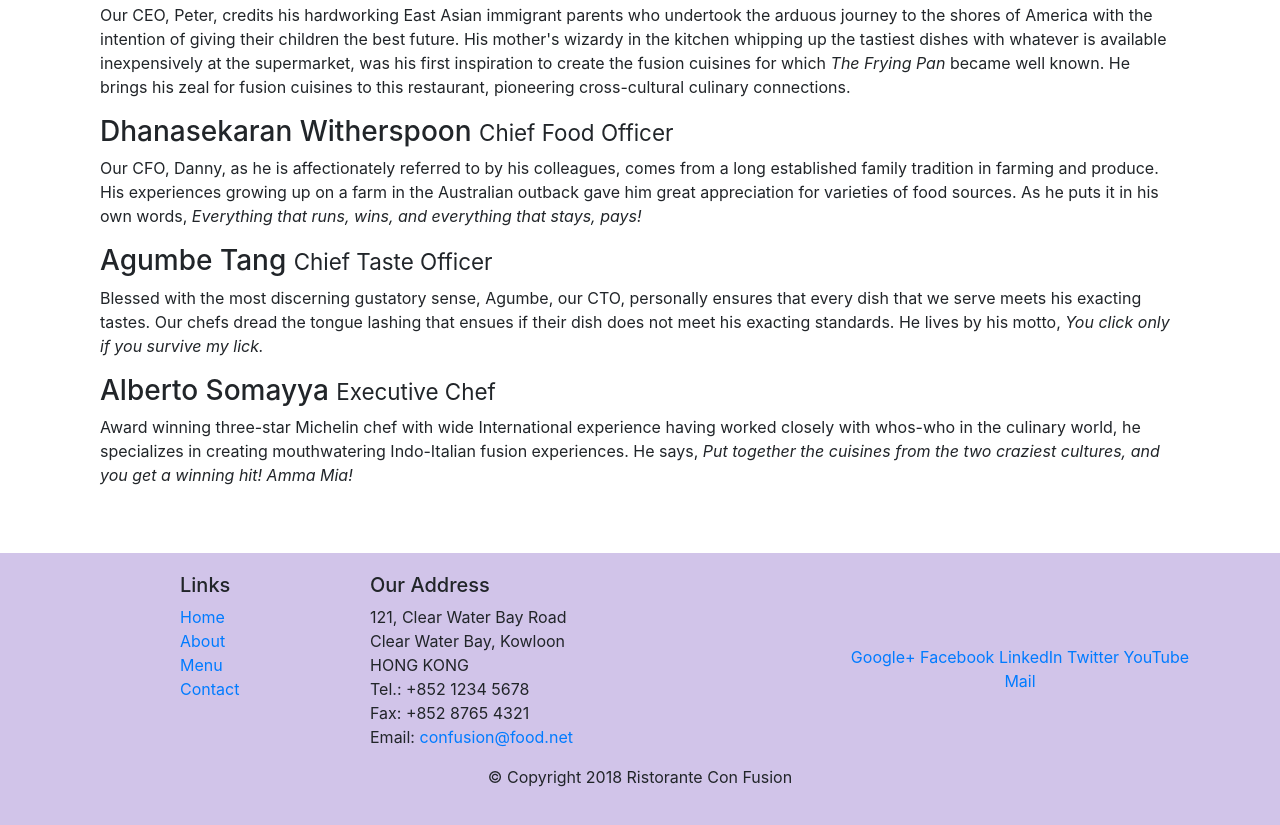
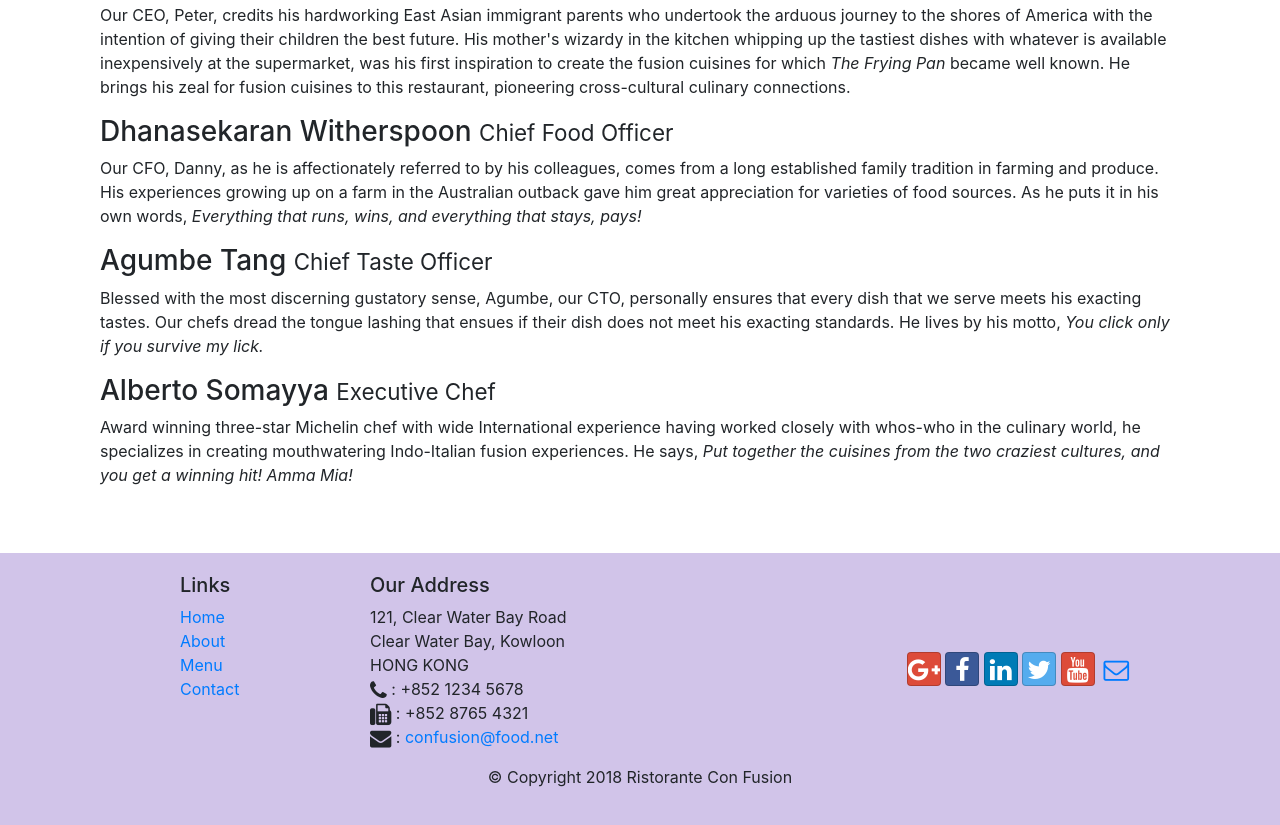
Before and after one commit to Carol2807/Learn_Bootstrap, a website: page aboutus.html in a window 1280 px wide. Shown: the part 1000-1825 px from the top of the page. Drawn offline with nearby package versions, Linux system fonts and the light colour scheme.

Commit message:
Icon Fonts

```diff
--- a/aboutus.html
+++ b/aboutus.html
@@ -9,6 +9,8 @@
 
     <!-- Bootstrap CSS -->
     <link rel="stylesheet" href="node_modules/bootstrap/dist/css/bootstrap.min.css">
+    <link rel="stylesheet" href="node_modules/font-awesome/css/font-awesome.min.css">
+    <link rel="stylesheet" href="node_modules/bootstrap-social/bootstrap-social.css">
     <link rel="stylesheet" href="css/styles.css">
 
     <title>Ristorante Con Fusion: About Us</title>
@@ -24,10 +26,10 @@
             <a class="navbar-brand mr-auto" href="./index.html">Ristorante Con Fusion</a><!--navbar-brand for showing brand name or logo in nav bar-->
             <div class="collapse navbar-collapse" id="Navbar">
                 <ul class="navbar-nav mr-auto"><!--navbar-nav horizontalnav bar, mr-auto used to specify the right margin-->
-                    <li class="nav-item"><a class="nav-link" href="./index.html">Home</a></li><!--nav-item to display items as horizontal links-->
-                    <li class="nav-item active"><a class="nav-link" href="#">About</a></li><!--nav-item to display items as horizontal links-->
-                    <li class="nav-item"><a class="nav-link" href="#">Menu</a></li><!--nav-item to display items as horizontal links-->
-                    <li class="nav-item"><a class="nav-link" href="#">Contact</a></li><!--nav-item to display items as horizontal links-->
+                    <li class="nav-item"><a class="nav-link" href="./index.html"><span class="fa fa-home fa-lg"></span> Home</a></li><!--nav-item to display items as horizontal links-->
+                    <li class="nav-item active"><a class="nav-link" href="#"><span class="fa fa-info fa-lg"></span> About</a></li><!--nav-item to display items as horizontal links-->
+                    <li class="nav-item"><a class="nav-link" href="#"><span class="fa fa-list fa-lg"></span> Menu</a></li><!--nav-item to display items as horizontal links-->
+                    <li class="nav-item"><a class="nav-link" href="#"><span class="fa fa-address-card fa-lg"></span> Contact</a></li><!--nav-item to display items as horizontal links-->
                 </ul>
             </div>
         </div>
@@ -102,19 +104,19 @@
 		              121, Clear Water Bay Road<br>
 		              Clear Water Bay, Kowloon<br>
 		              HONG KONG<br>
-		              Tel.: +852 1234 5678<br>
-		              Fax: +852 8765 4321<br>
-		              Email: <a href="mailto:confusion@food.net">confusion@food.net</a>
+                      <i class="fa fa-phone fa-lg"></i>  : +852 1234 5678<br>
+		              <i class="fa fa-fax fa-lg"></i>  : +852 8765 4321<br>
+		              <i class="fa fa-envelope fa-lg"></i>  : <a href="mailto:confusion@food.net">confusion@food.net</a>
 		           </address>
                 </div>
                 <div class="col-12 col-sm-4 align-self-center">
                     <div class="text-center">
-                        <a href="http://google.com/+">Google+</a>
-                        <a href="http://www.facebook.com/profile.php?id=">Facebook</a>
-                        <a href="http://www.linkedin.com/in/">LinkedIn</a>
-                        <a href="http://twitter.com/">Twitter</a>
-                        <a href="http://youtube.com/">YouTube</a>
-                        <a href="mailto:">Mail</a>
+                        <a class="btn btn-social-icon btn-google" href="http://google.com/+"><i class="fa fa-google-plus fa-lg"></i></a>
+                        <a class="btn btn-social-icon btn-facebook" href="http://www.facebook.com/profile.php?id="><i class="fa fa-facebook fa-lg"></i></a>
+                        <a class="btn btn-social-icon btn-linkedin" href="http://www.linkedin.com/in/"><i class="fa fa-linkedin fa-lg"></i></a>
+                        <a class="btn btn-social-icon btn-twitter" href="http://twitter.com/"><i class="fa fa-twitter fa-lg"></i></a>
+                        <a class="btn btn-social-icon btn-google" href="http://youtube.com/"><i class="fa fa-youtube fa-lg"></i></a>
+                        <a class="btn btn-social-icon" href="mailto:"><i class="fa fa-envelope-o fa-lg"></i></a>
                     </div>
                 </div>
            </div>
--- a/package.json
+++ b/package.json
@@ -15,6 +15,8 @@
   },
   "dependencies": {
     "bootstrap": "^4.0.0",
+    "bootstrap-social": "^5.1.1",
+    "font-awesome": "^4.7.0",
     "jquery": "^3.3.1",
     "popper.js": "^1.12.9"
   }
```
Also changed, not shown: index.html (+15 -13 lines), 1 other file.
